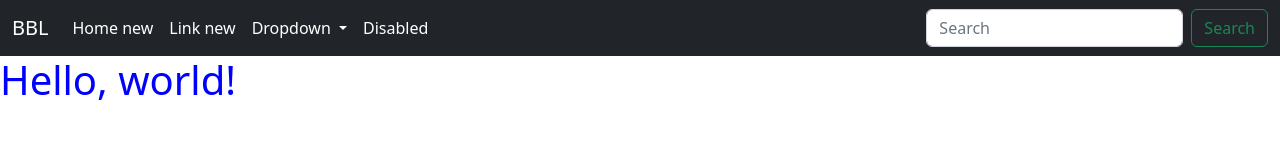
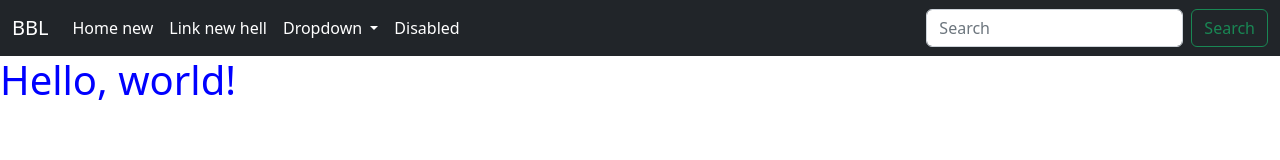
Before and after one commit to anupamjhabbl/sample_repo, a plain HTML site: page index.html in a window 1280 px wide. Drawn offline with nearby package versions, Linux system fonts and the light colour scheme.

Commit message:
commit no x in master

```diff
--- a/index.html
+++ b/index.html
@@ -24,7 +24,7 @@
                 <a style="color:white" class="nav-link active" aria-current="page" href="#">Home new</a>
               </li>
               <li class="nav-item">
-                <a style="color:white" class="nav-link" href="#">Link new</a>
+                <a style="color:white" class="nav-link" href="#">Link new hell</a>
               </li>
               <li class="nav-item dropdown">
                 <a style="color:white" class="nav-link dropdown-toggle" href="#" id="navbarDropdown" role="button" data-bs-toggle="dropdown" aria-expanded="false">
```
